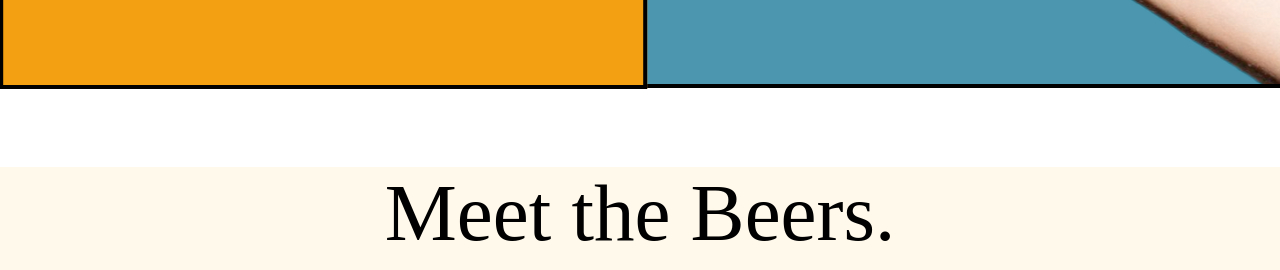
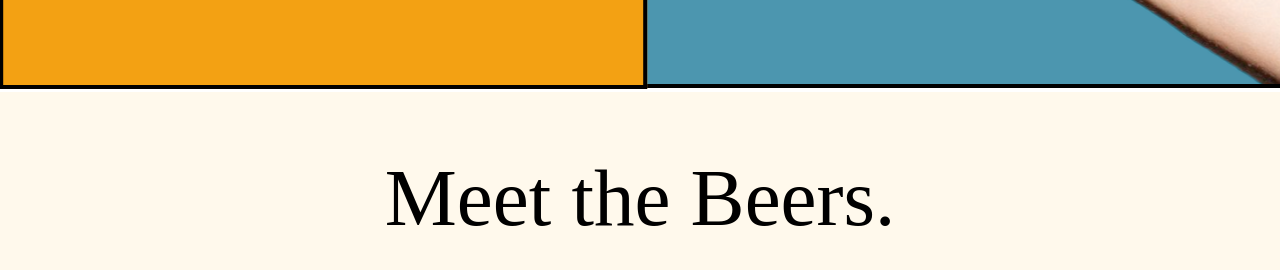
Before and after one commit to NathaliaZuza/landing-pages-Lapa-ninja, a plain HTML site: page loah/index.html in a window 1280 px wide. Shown: the part 607-877 px from the top of the page. Drawn offline with Linux system fonts and the light colour scheme.

Commit message:
segunda section

```diff
--- a/loah/style.css
+++ b/loah/style.css
@@ -141,7 +141,7 @@ body{
     font-size: 81px;
     font-weight: lighter;
     margin-bottom:6px;
-    margin-top: 120px;
+    padding-top: 60px;
     text-align: center;
 }
 
@@ -217,7 +217,8 @@ body{
     width: 100vw;
     transform: translate(-5%);
     border-bottom: 4px solid #000;
-    padding-bottom: 100px;
+    padding-bottom: 50px;
+    margin-top: 45px;
 }
 
 .meetBeers-imgs{
```
